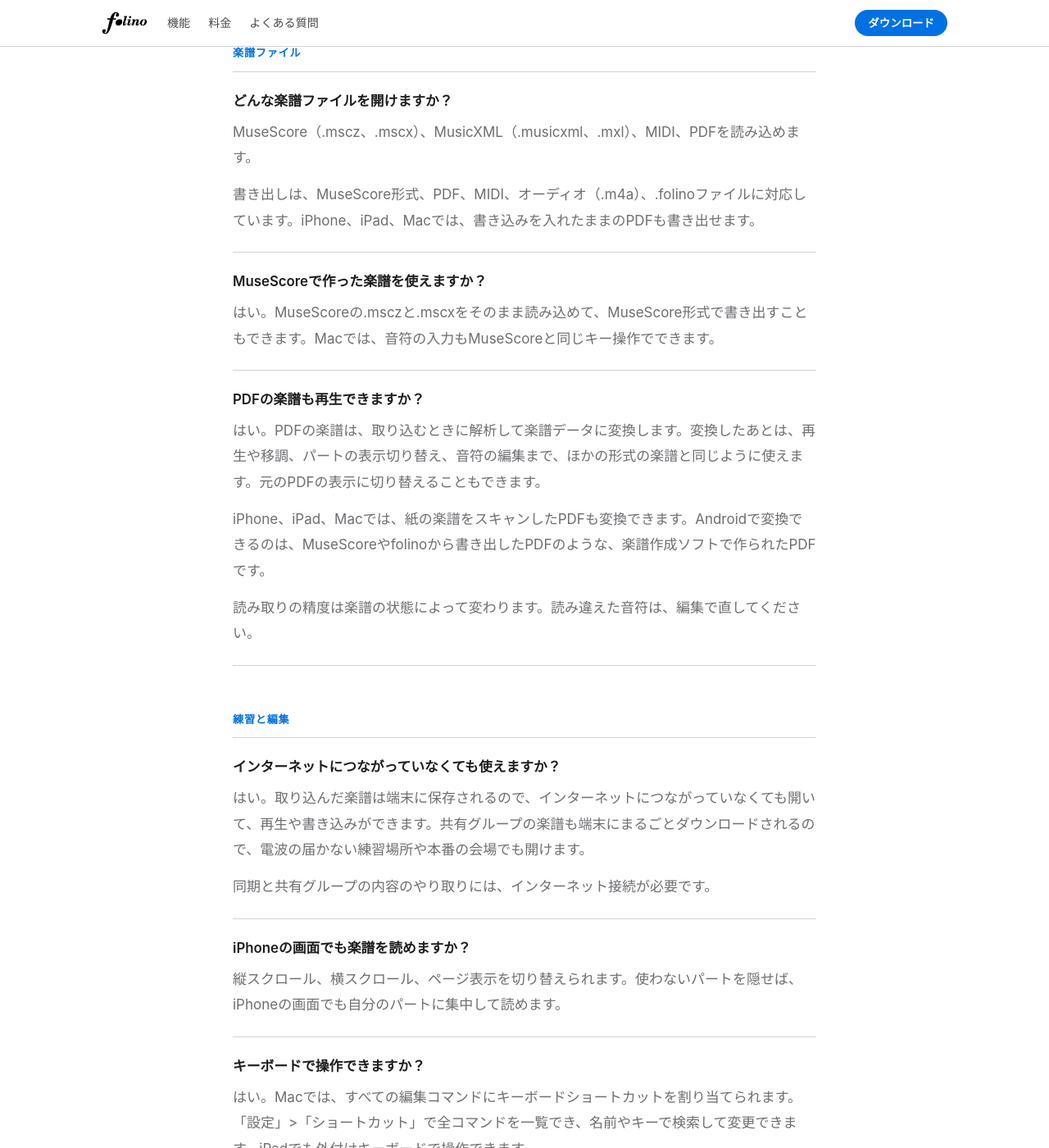
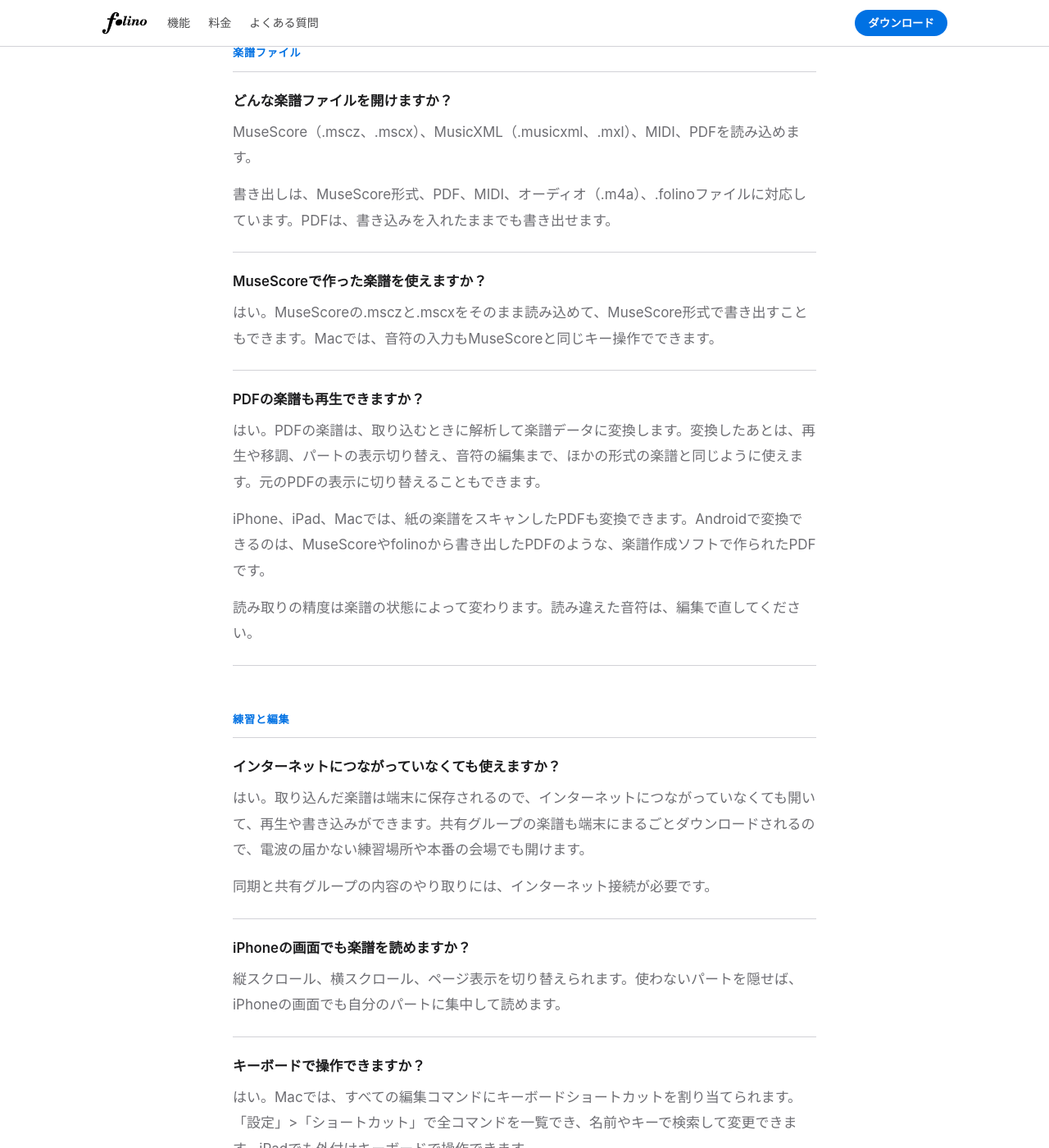
Before and after one commit to jiyimeta/jiyimeta.github.io, a Jekyll site: the page built from folino/faq/ja.md, in a window 1280 px wide and 1400 px high, scrolled down 1031 px. Shown: the whole window at 82% size. Built offline with Jekyll 4.4.1, drawn with Linux system fonts in a browser that asks for light colours; some of the changed text lies outside the part shown.

Commit message:
Tune folino's Japanese home page and FAQ after review
- Name MuseScore only where file formats are listed and in the FAQ; the
  page no longer talks about MuseScore the app.
- Scale screenshot corner radii with the displayed width, so a phone drawn
  small is no rounder than one drawn large.
- Show folino plus and folino pro with their own logos, light and dark,
  as the app's plan screen does.
- Put the plan note one sentence per line.
- Stop limiting the annotated-PDF export to iPhone, iPad and Mac; Android
  is to get it too.
- Replace the engraving question with "Can I write a score from scratch?",
  which answers what that question was really asking without pointing
  readers at another app.

Co-Authored-By: Claude Opus 5.5 (1M context) <noreply@anthropic.com>
Claude-Session: https://claude.ai/code/session_01T7BtaUXzHZkPmEzqFLq3Lp

```diff
--- a/assets/css/folino.css
+++ b/assets/css/folino.css
@@ -201,16 +201,21 @@
   background: var(--bg);
 }
 
+/* Corner radii scale with the displayed width, so a phone drawn small is not
+   rounder than one drawn large. Percentages on border-radius are taken from the
+   width horizontally and the height vertically, so each pair is the same length
+   divided by the device's aspect ratio: iPhone 440x956 pt (2.17), iPad 1032x1376
+   (1.33), Mac window 1440x900 (0.625). */
 .fol-screen--ipad {
-  border-radius: 22px;
+  border-radius: 3.6% / 2.7%;
 }
 
 .fol-screen--iphone {
-  border-radius: 34px;
+  border-radius: 12.5% / 5.75%;
 }
 
 .fol-screen--mac {
-  border-radius: 12px;
+  border-radius: 1.2% / 1.92%;
 }
 
 /* -------------------------------------------------------------- features */
@@ -414,6 +419,26 @@
   margin-top: 16px;
 }
 
+.fol-plan__logos {
+  display: flex;
+  flex-wrap: wrap;
+  align-items: center;
+  gap: 8px 18px;
+}
+
+/* The logo's f descends well below the word, so the word itself reads at about
+   half this height. */
+.fol-plan__logos img {
+  display: block;
+  height: 34px;
+  width: auto;
+}
+
+/* A note written one sentence per line. */
+.fol-note--lines span {
+  display: block;
+}
+
 .fol-plan__body {
   margin: 16px 0 0;
   line-height: 1.75;
@@ -605,14 +630,6 @@
   .fol-plans {
     grid-template-columns: minmax(0, 1fr);
   }
-
-  .fol-screen--ipad {
-    border-radius: 14px;
-  }
-
-  .fol-screen--iphone {
-    border-radius: 20px;
-  }
 }
 
 @media (max-width: 480px) {
```
Also changed, not shown: _data/folino_faq.yml (+6 -4 lines), _data/folino_home.yml (+11 -6 lines), _layouts/folino-home.html (+16 -2 lines), folino/images/plan-plus-dark.png (added), folino/images/plan-plus.png (added), folino/images/plan-pro-dark.png (added), folino/images/plan-pro.png (added).
